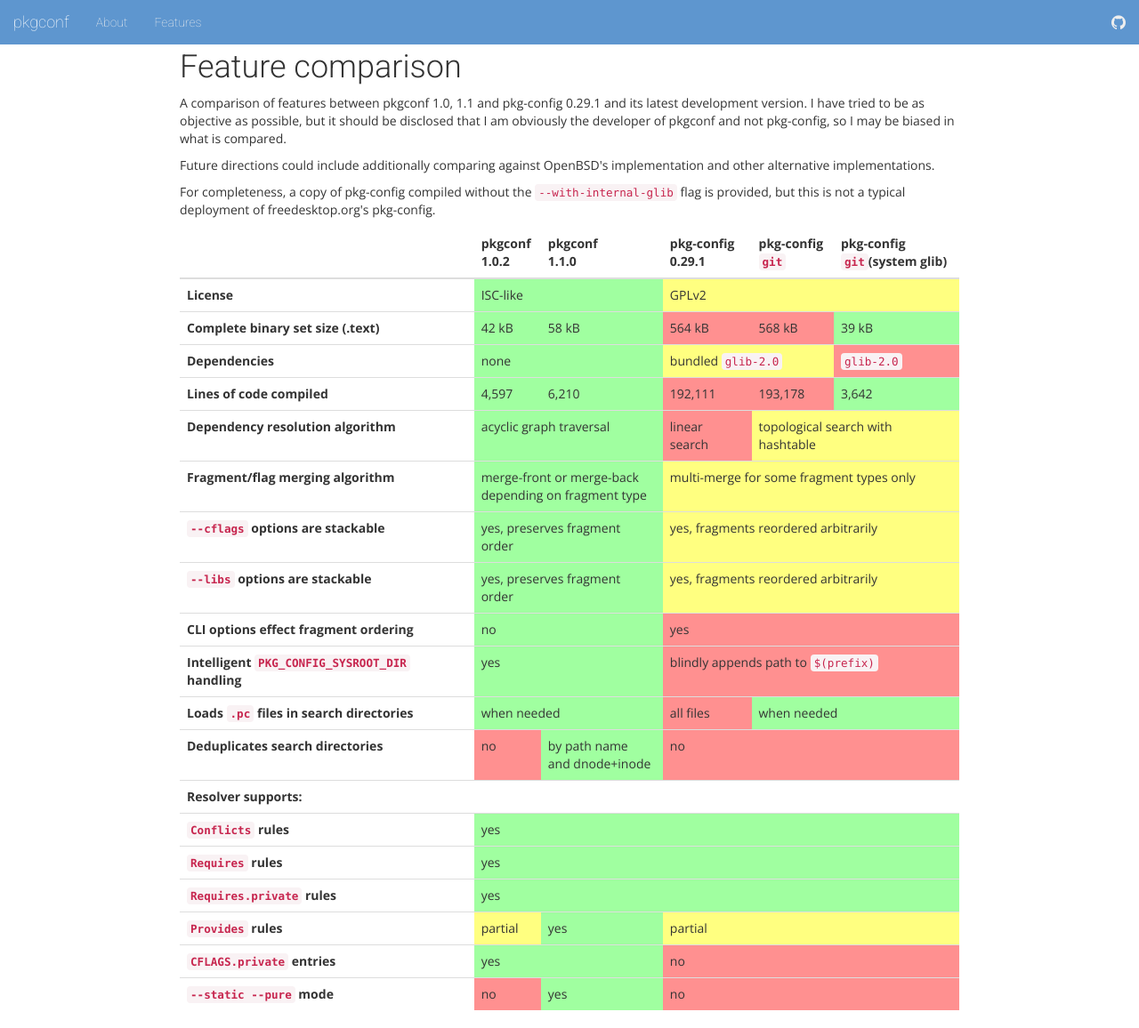
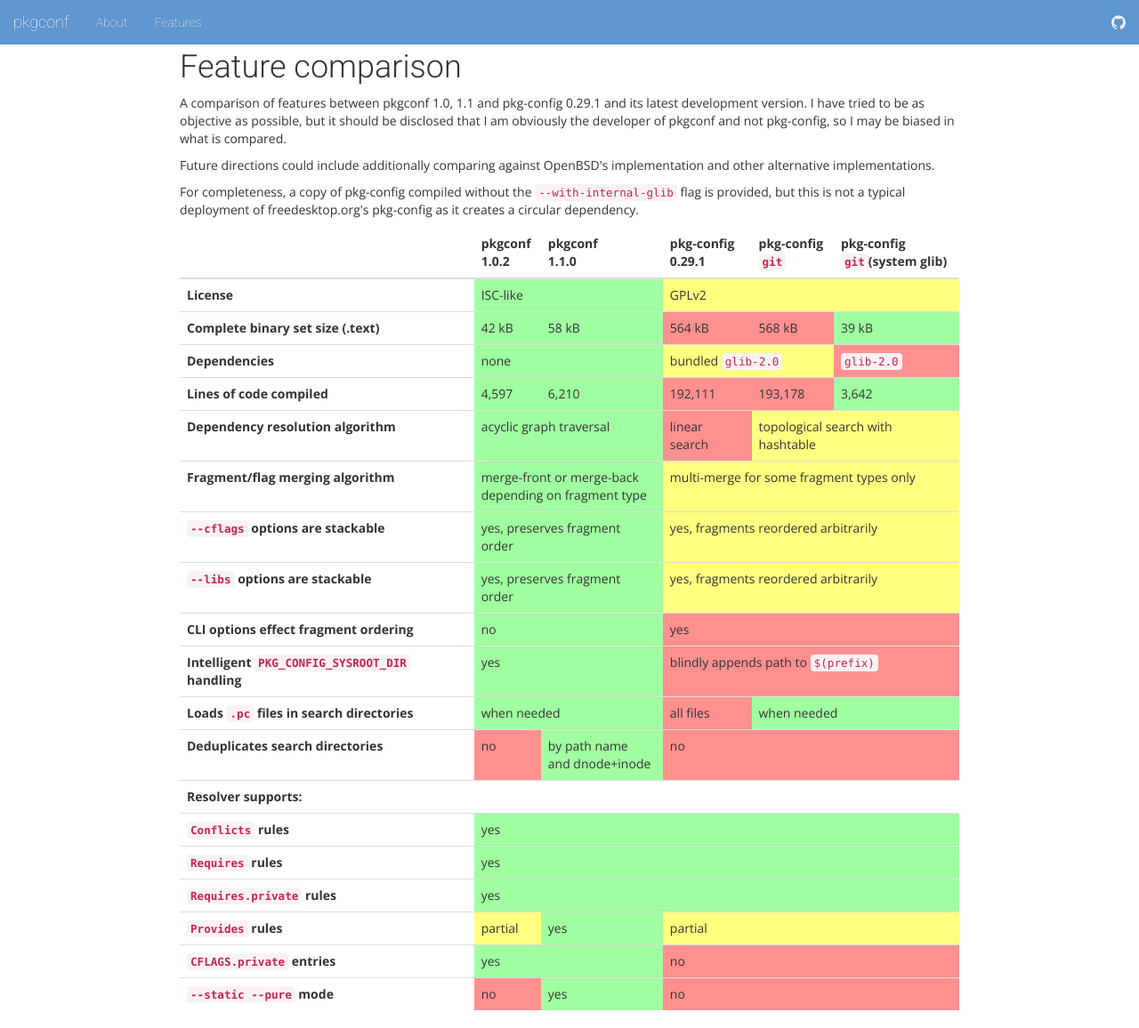
Before and after one commit to pkgconf/pkgconf.github.io, a Jekyll site: the page built from features.html, in a window 1280 px wide and 1156 px high. Shown: the whole window at 89% size. Built offline with Jekyll 4.4.1, drawn with Linux system fonts in a browser that asks for light colours; nearby versions of some CDN libraries.

Commit message:
features: explain why pkg-config does not normally use --without-internal-glib

```diff
--- a/features.html
+++ b/features.html
@@ -11,7 +11,7 @@
 implementations.</p>
 
 <p>For completeness, a copy of pkg-config compiled without the <code>--with-internal-glib</code> flag is provided,
-but this is not a typical deployment of freedesktop.org's pkg-config.</p>
+but this is not a typical deployment of freedesktop.org's pkg-config as it creates a circular dependency.</p>
 
 <table class="table">
   <thead>
```
